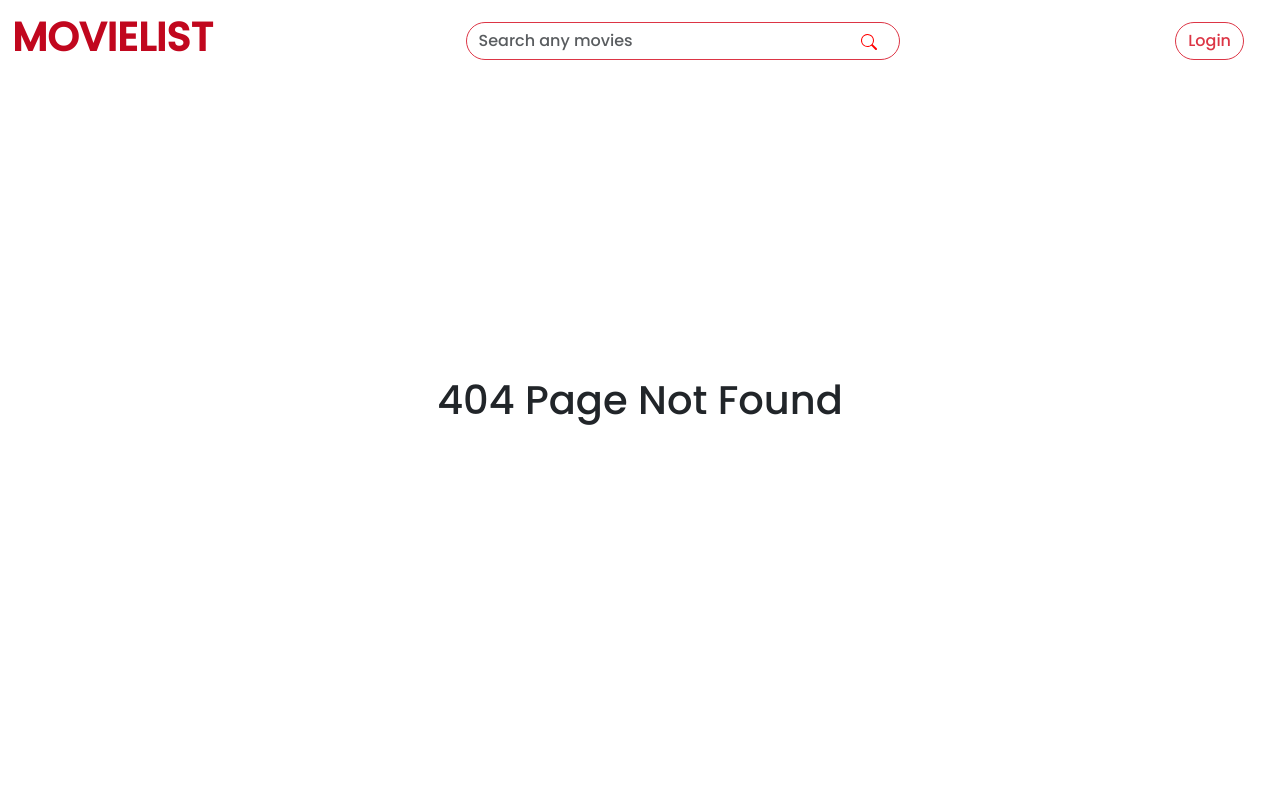
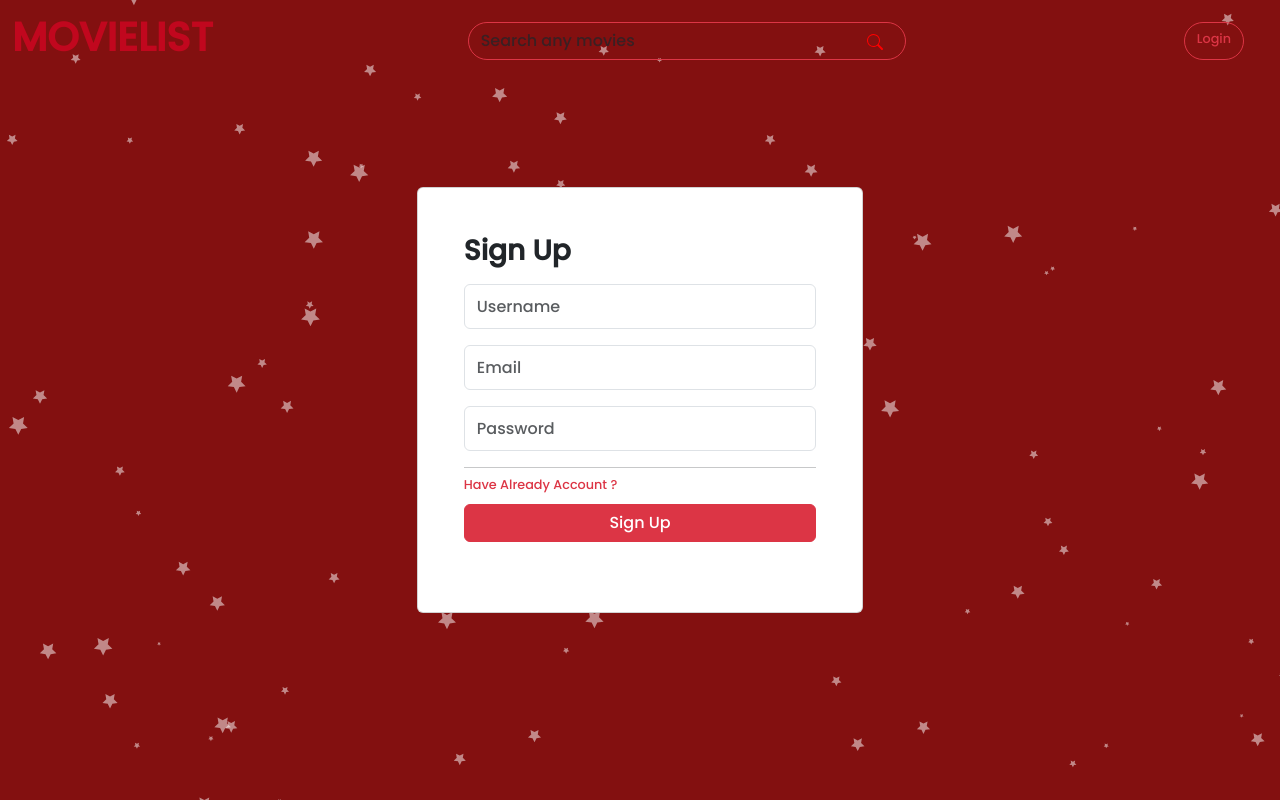
Before and after one commit to DwipayanaIsmulya/movie-app-list-collaboration, a React (Vite) app: page /register in a window 1280 px wide. Shown: the top 800 px of the page. Built offline with nearby package versions, Linux system fonts and the light colour scheme; no server answers.

Commit message:
add feature: register

```diff
--- a/src/App.jsx
+++ b/src/App.jsx
@@ -8,6 +8,7 @@ import Login from "./Pages/Login";
 import Header from "./Components/Header/Header";
 import Footer from "./Components/Footer/Footer";
 import { GoogleOAuthProvider } from "@react-oauth/google";
+import Register from "./Pages/Register";
 
 function App() {
   return (
@@ -28,7 +29,8 @@ function App() {
             <Route path="/search" element={<SearchMovies />} />
 
             {/* Authentication */}
-            <Route path="/login" element={<Login />}></Route>
+            <Route path="/login" element={<Login />} />
+            <Route path="/register" element={<Register />} />
 
             {/* The page for not found url path */}
             <Route
--- a/src/Components/GoogleLogin/styles.module.css
+++ b/src/Components/GoogleLogin/styles.module.css
@@ -1,4 +1,9 @@
 .card {
-    width: 40%;
-    padding: 30px;
+  width: 40%;
+  padding: 30px;
 }
+
+a:-webkit-any-link {
+  text-decoration: none;
+  font-size: 0.8em;
+}
--- /dev/null
+++ b/src/Pages/Register.jsx
@@ -0,0 +1,113 @@
+import { useState } from "react";
+import axios from "axios";
+import Particle from "../Components/Particles/Particle";
+import { Form, Button, Container, Card } from "react-bootstrap";
+import styles from "../Components/GoogleLogin/styles.module.css";
+import { Link } from "react-router-dom";
+
+const Register = () => {
+  // const navigate = useNavigate();
+
+  const [name, setName] = useState("");
+  const [email, setEmail] = useState("");
+  const [password, setPassword] = useState("");
+
+  const onSubmit = async (e) => {
+    e.preventDefault();
+
+    try {
+      let data = JSON.stringify({
+        name,
+        email,
+        password,
+      });
+
+      let config = {
+        method: "post",
+        url: `${import.meta.env.VITE_API_BASE_URL}/api/v1/auth/register`,
+        headers: {
+          "Content-Type": "application/json",
+        },
+        data: data,
+      };
+
+      const response = await axios.request(config);
+      const { token } = response.data.data;
+
+      localStorage.setItem("token", token);
+      console.log(token);
+
+      // navigate("/");
+
+      // Temporary solution
+      window.location.href = "/";
+    } catch (error) {
+      if (axios.isAxiosError(error)) {
+        alert(error?.response?.data?.message);
+        return;
+      }
+      alert(error?.message);
+    }
+  };
+
+  return (
+    <>
+      <Particle />
+
+      <Container className="d-flex justify-content-center align-items-center vh-100">
+        <Card className={styles["card"]}>
+          <Card.Body>
+            <Form onSubmit={onSubmit} className="mb-4">
+              <Form.Group className="mb-3" controlId="formBasicEmail">
+                <Form.Label>
+                  <h3 style={{ fontWeight: "800" }}>Sign Up</h3>
+                </Form.Label>
+                <Form.Control
+                  type="text"
+                  placeholder="Username"
+                  style={{ height: "45px" }}
+                  value={name}
+                  onChange={(e) => setName(e.target.value)}
+                />
+              </Form.Group>
+
+              <Form.Group className="mb-3" controlId="formBasicEmail">
+                <Form.Control
+                  type="email"
+                  placeholder="Email"
+                  style={{ height: "45px" }}
+                  value={email}
+                  onChange={(e) => setEmail(e.target.value)}
+                />
+              </Form.Group>
+
+              <Form.Group className="mb-3" controlId="formBasicPassword">
+                <Form.Control
+                  type="password"
+                  placeholder="Password"
+                  style={{ height: "45px" }}
+                  value={password}
+                  onChange={(e) => setPassword(e.target.value)}
+                />
+              </Form.Group>
+              <hr className="my-1" />
+              <Link className={"links text-danger"} as={Link} to="/login">
+                Have Already Account ?
+              </Link>
+              <Button
+                variant="danger"
+                type="submit"
+                style={{ width: "100%" }}
+                className="mt-2"
+              >
+                Sign Up
+              </Button>
+            </Form>
+          </Card.Body>
+        </Card>
+      </Container>
+    </>
+  );
+};
+
+export default Register;
```
